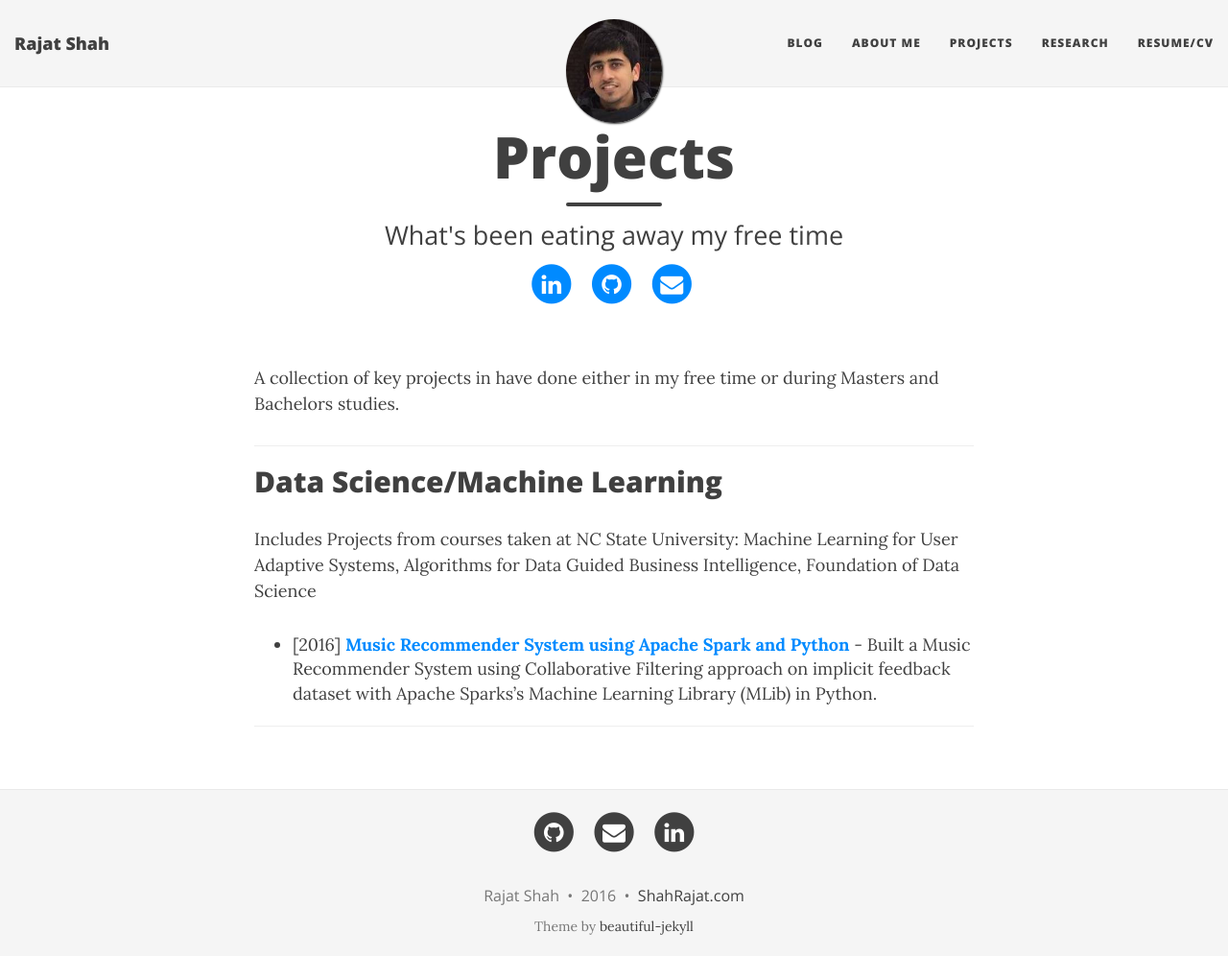
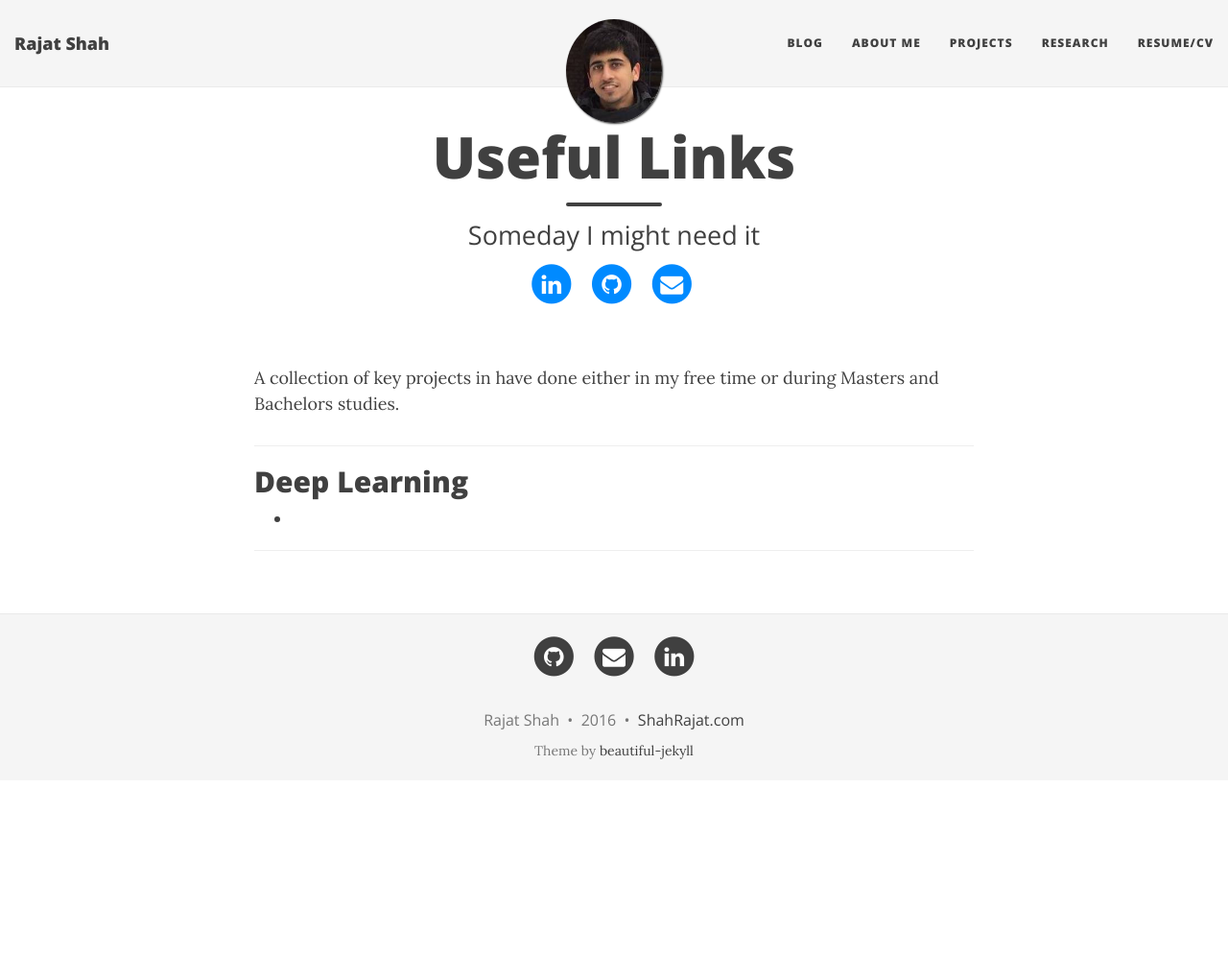
Before and after one commit to shahrajat/shahrajat.github.io, a Jekyll site: the page built from links.md, in a window 1280 px wide and 996 px high. Shown: the whole window at 96% size. Built offline with Jekyll 4.4.1, drawn with Linux system fonts in a browser that asks for light colours; nearby versions of some CDN libraries; comment, search, counter and statistics services are not loaded.

Commit message:
Update links.md

```diff
--- a/links.md
+++ b/links.md
@@ -1,7 +1,7 @@
 ---
 layout: page
-title: Projects
-subtitle: What's been eating away my free time
+title: Useful Links
+subtitle: Someday I might need it
 comments: true
 published: true
 ---
@@ -10,12 +10,9 @@ A collection of key projects in have done either in my free time or during Maste
 
 ---
 
-## Data Science/Machine Learning
+## Deep Learning
 
-Includes Projects from courses taken at NC State University: Machine Learning for User Adaptive Systems, Algorithms for Data Guided Business Intelligence, Foundation of Data Science
-
--  [2016] **[Music Recommender System using Apache Spark and Python](https://github.com/shahrajat/Data-Science/tree/master/music-recommender){:target="_blank"}** - Built a Music Recommender System using Collaborative Filtering approach on implicit feedback dataset with Apache Sparks's Machine Learning Library (MLib) in Python.
-
+-
 
 
 ---
```
